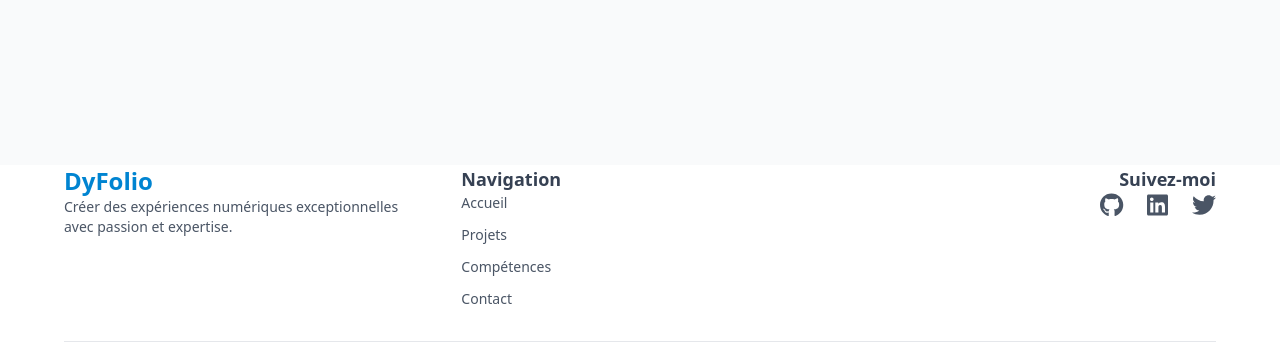
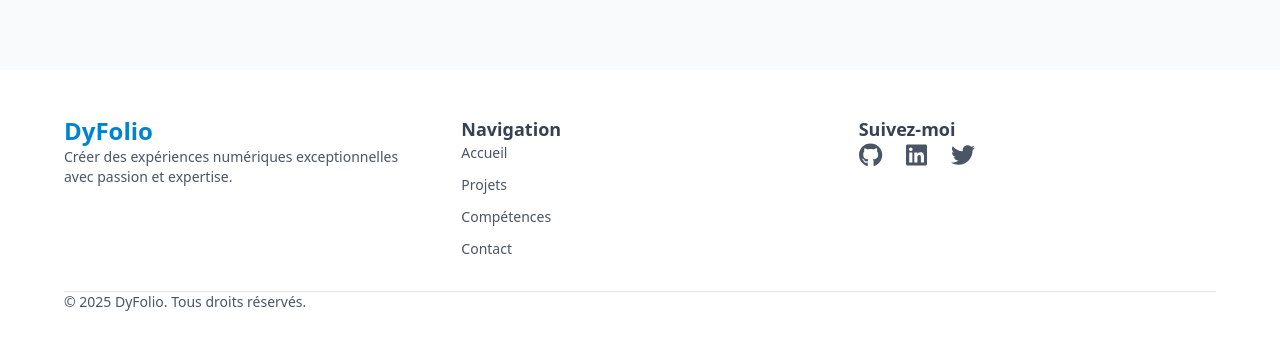
Before and after one commit to Abdelhakim-Baalla/DyFolio, a React (Vite) app in the folder DyFolio-Front/: page / in a window 1280 px wide. Shown: the part 438-782 px from the top of the page. Built offline with nearby package versions, Linux system fonts and the light colour scheme.

Commit message:
Mise à jour du composant Footer : ajout de styles de padding pour améliorer l'espacement et ajustement de l'alignement des éléments.

```diff
--- a/DyFolio-Front/src/components/Footer.jsx
+++ b/DyFolio-Front/src/components/Footer.jsx
@@ -5,7 +5,10 @@ import { faHeart } from '@fortawesome/free-solid-svg-icons'
 
 export default function Footer() {
   return (
-    <footer className="bg-white dark:bg-slate-900 text-gray-800 dark:text-gray-300 py-24 h-1/2 flex flex-col md:flex-row items-center md:items-start gap-12 md:gap-20 justify-center ">
+    <footer
+      className="bg-white dark:bg-slate-900 text-gray-800 dark:text-gray-300 py-24 h-1/2 flex flex-col md:flex-row items-center md:items-start gap-12 md:gap-20 justify-center"
+      style={{ paddingTop: '45px', paddingBottom: '50px' }}
+    >
       <div className="w-[90%] mx-auto px-8 sm:px-12 lg:px-20 flex flex-col gap-8">
         <div className="grid grid-cols-1 md:grid-cols-3 gap-12 md:gap-10 items-start text-center md:text-left">
           <div>
@@ -26,7 +29,7 @@ export default function Footer() {
             </nav>
           </div>
 
-          <div className="flex flex-col items-center md:items-end md:text-right">
+          <div className="flex flex-col items-center md:items-start md:text-left">
             <h4 className="text-lg font-semibold mb-4 text-gray-700 dark:text-gray-200">Suivez-moi</h4>
             <div className="flex items-center gap-6 text-gray-600 dark:text-gray-300">
               <a href="#" aria-label="GitHub" className="hover:text-white dark:hover:text-white transition-colors duration-300">
```
